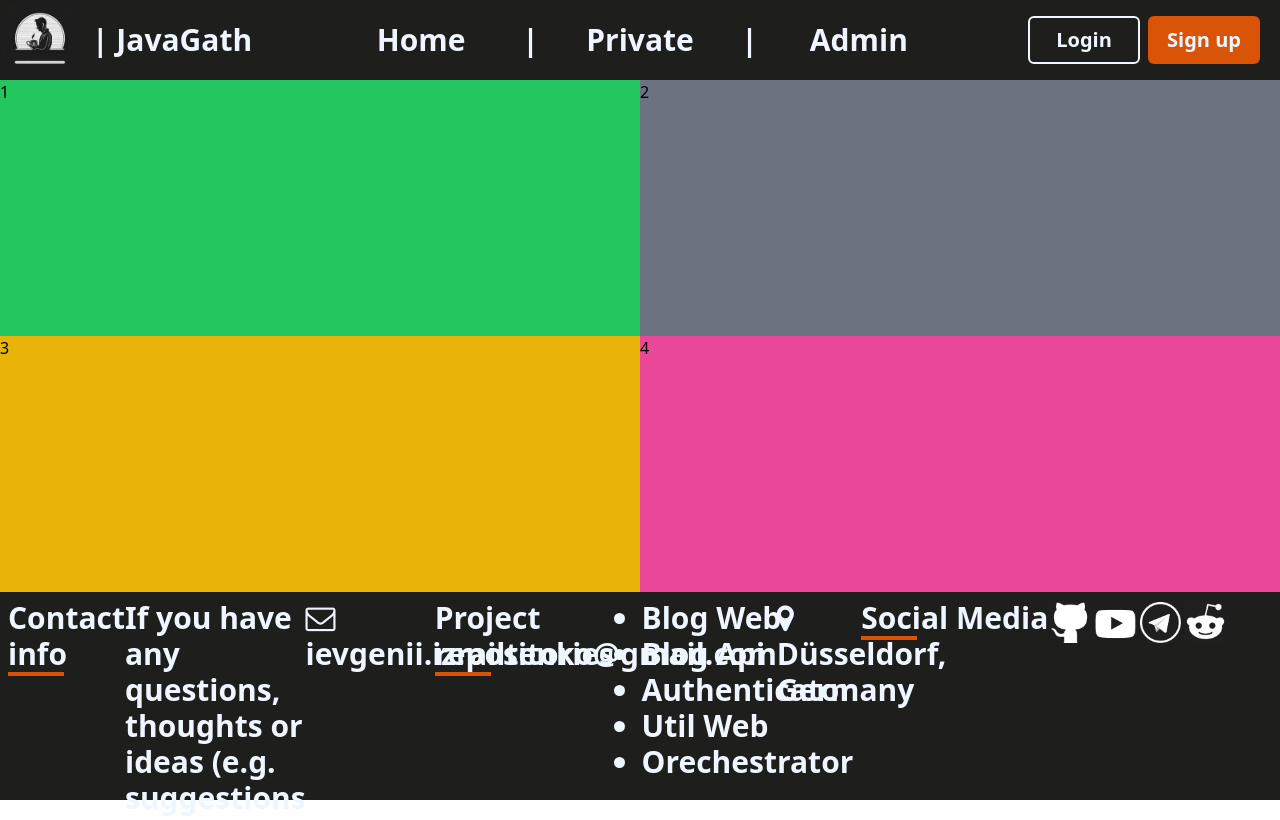
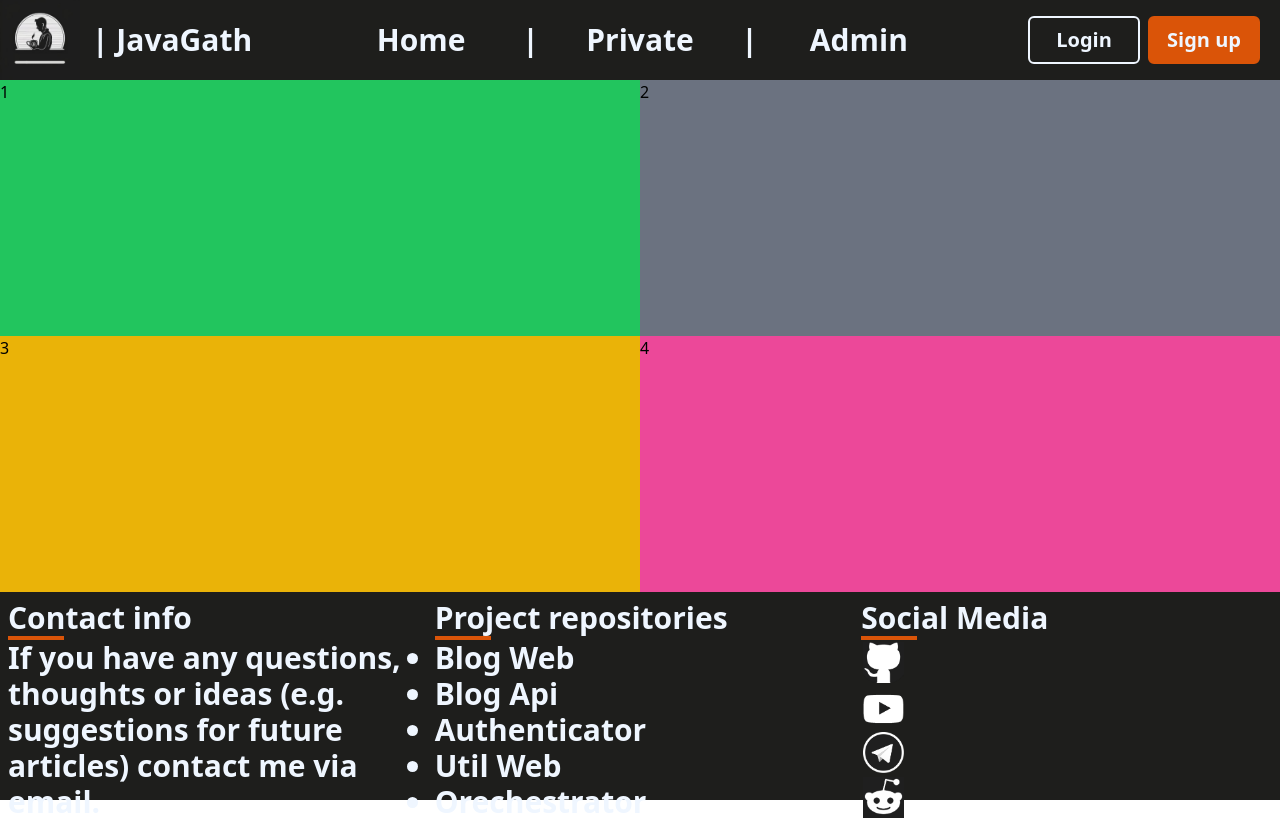
Before and after one commit to JavaGath/blog-web, a Vue app: page / in a window 1280 px wide. Shown: the top 820 px of the page. Built offline with nearby package versions, Linux system fonts and the light colour scheme.

Commit message:
css refactoring deleting inline flex in footer

```diff
--- a/src/components/FooterComponent.vue
+++ b/src/components/FooterComponent.vue
@@ -1,13 +1,11 @@
 <template>
   <footer>
-    <FooterContact
-      class="inline-flex col-start-1 col-end-5 pt-2 pl-2"
-    ></FooterContact>
+    <FooterContact class="col-start-1 col-end-5 pt-2 pl-2"></FooterContact>
     <FooterProjects
-      class="inline-flex col-start-5 col-end-9 pt-2 pl-2 no-select"
+      class="col-start-5 col-end-9 pt-2 pl-2 no-select"
     ></FooterProjects>
     <FooterSocial
-      class="inline-flex col-start-9 col-end-13 pt-2 pl-2 no-select"
+      class="col-start-9 col-end-13 pt-2 pl-2 no-select"
     ></FooterSocial>
   </footer>
 </template>
```
